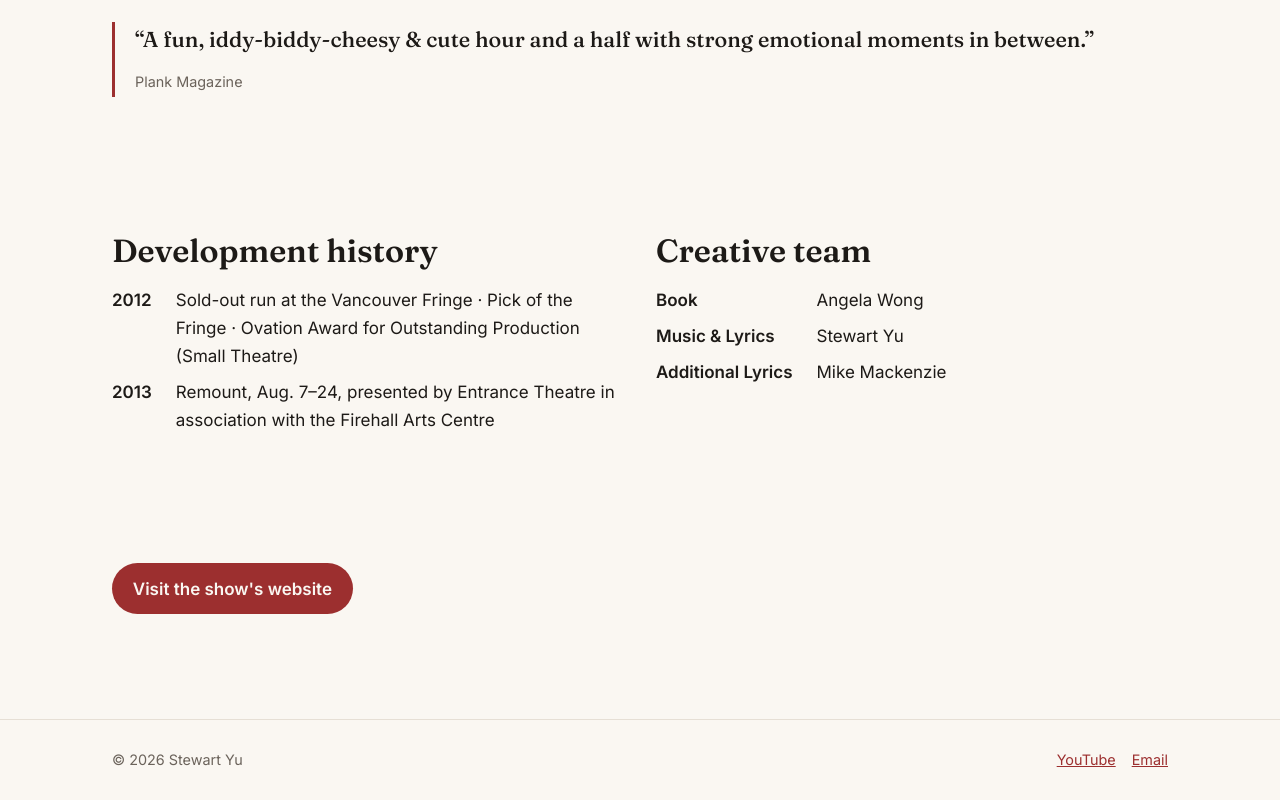
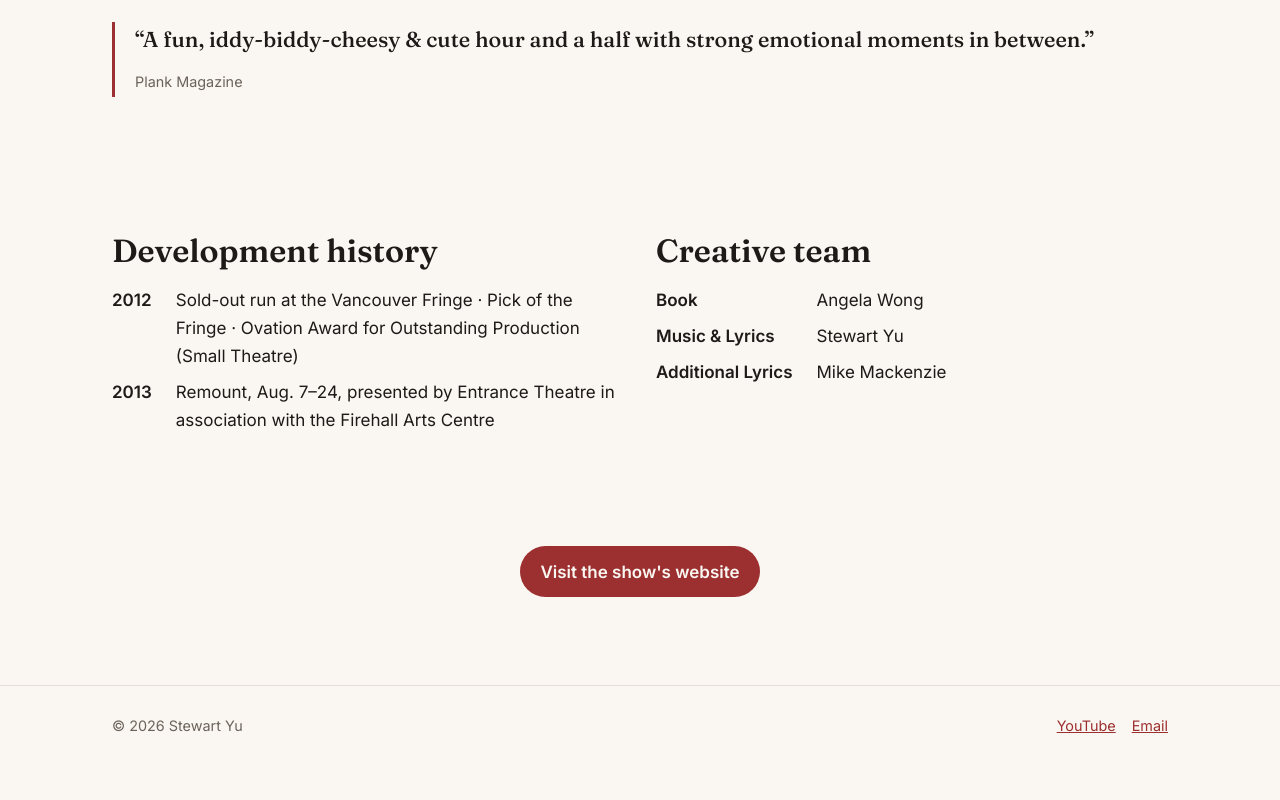
Before and after one commit to stewartyu/stewartyu.github.io, an Astro site: page /shows/riverview-high-the-musical in a window 1280 px wide. Shown: the part 1524-2324 px from the top of the page. After the commit the page ends 2290 px from the top, so only its background shows below. Built offline with nearby package versions, Linux system fonts and the light colour scheme; Astro itself is replaced by a stand-in of ours.

Commit message:
Center the show website button
Co-Authored-By: Claude Opus 5.5 <noreply@anthropic.com>

```diff
--- a/src/pages/shows/[slug].astro
+++ b/src/pages/shows/[slug].astro
@@ -115,7 +115,7 @@ const isVideo = (url: string) => /youtube\.com|youtu\.be|vimeo\.com/.test(url);
       website && (
         <section class="section">
           <div class="container">
-            <p><a class="button" href={website}>Visit the show's website</a></p>
+            <p class="website"><a class="button" href={website}>Visit the show's website</a></p>
           </div>
         </section>
       )
@@ -127,6 +127,11 @@ const isVideo = (url: string) => /youtube\.com|youtu\.be|vimeo\.com/.test(url);
   .status {
     color: var(--accent);
     font-weight: 500;
+  }
+
+  .website {
+    margin: 0;
+    text-align: center;
   }
 
   .poster {
```
